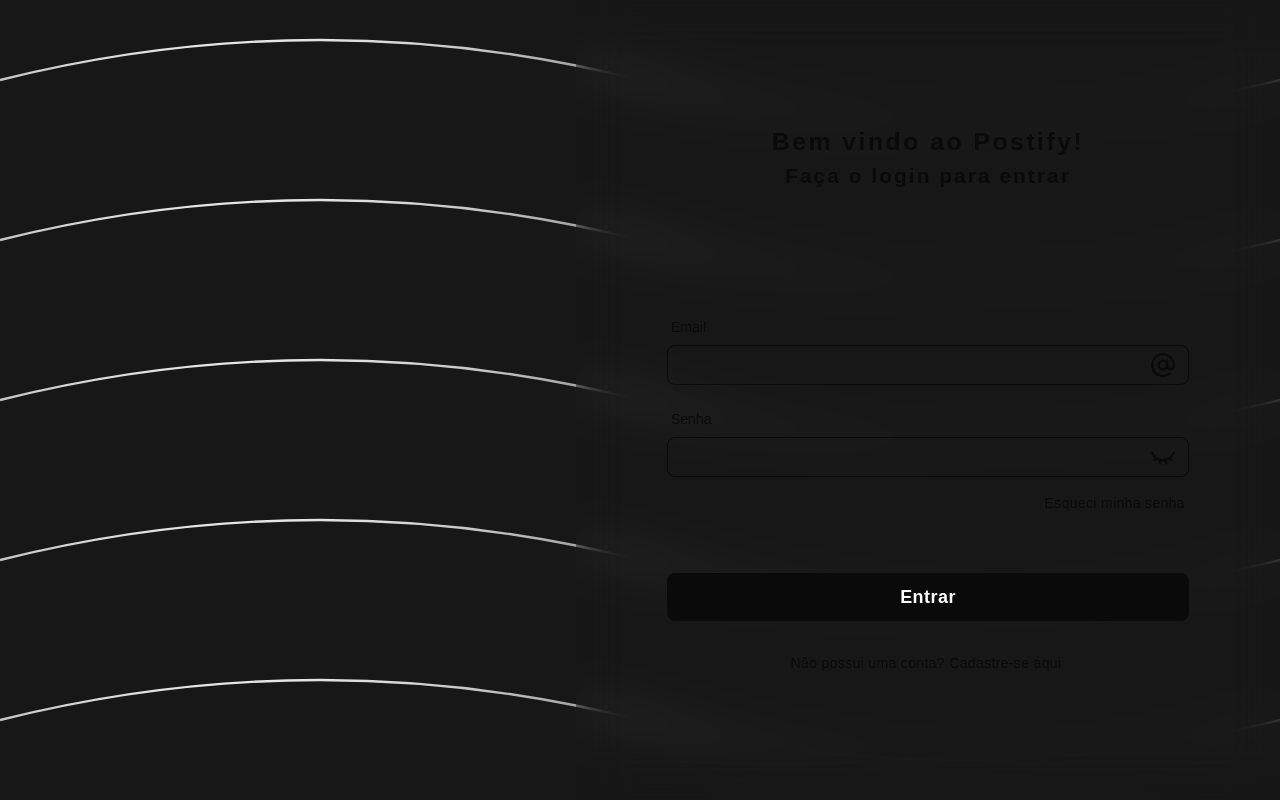
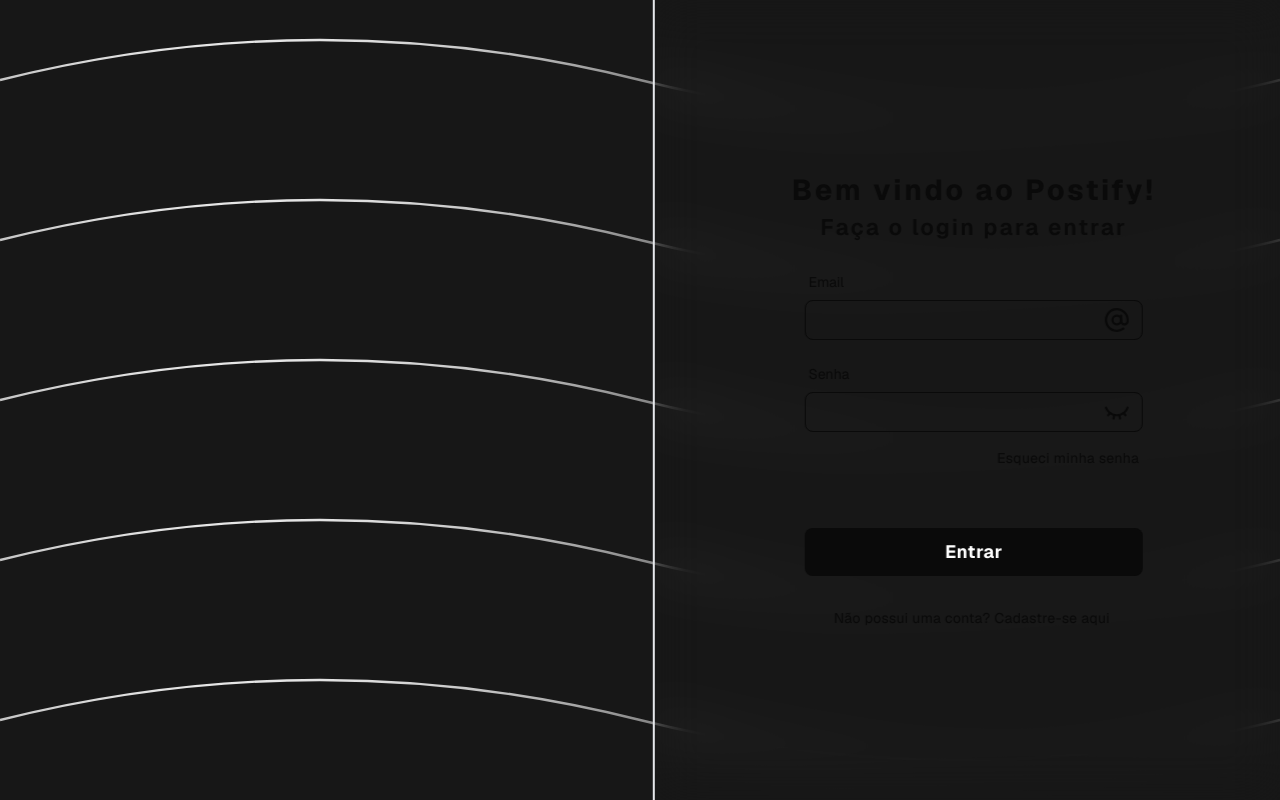
Before and after one commit to samuelcney/postify-blog-frontend, a Next.js app: page / in a window 1280 px wide. Built offline with nearby package versions, Linux system fonts and the light colour scheme.

Commit message:
fix: auth layout ui

```diff
--- a/src/app/home/page.tsx
+++ b/src/app/home/page.tsx
@@ -21,10 +21,13 @@
       <div className="w-full flex flex-1 h-screen flex-row">
         <SideBar.Root>
           <SideBar.Header>
-            <h1 className="text-[1.8rem] font-extrabold tracking-[0.2rem] mr-3">
+            <h1
+              className="text-[2rem] font-extrabold tracking-[0.22rem] mr-3 text-transparent"
+              style={{ WebkitTextStroke: "2px #ffffff" }}
+            >
               Postify
             </h1>
-            <Icon name="NotepadText" size="28" />
+            <Icon name="Mails" size="30" />
           </SideBar.Header>
 
           <SideBar.Content>
--- a/src/app/page.tsx
+++ b/src/app/page.tsx
@@ -11,9 +11,13 @@
 
   return (
     <div
-      className={`w-full flex flex-1 h-screen font-[family-name:var(--font-geist-sans) ${
-        isRegister ? "justify-start" : "justify-end"
-      }	 items-center background`}
+      className={`w-full h-screen flex items-center background overflow-hidden`}
+    >
+      <div
+        className={`w-full flex flex-1 h-full font-[family-name:var(--font-geist-sans)] items-center transition-transform duration-500 justify-center`}
+        style={{
+          transform: `translateX(${isRegister ? "-26%" : "26%"})`,
+        }}
       >
         <Auth.Root isRegister={isRegister}>
           {isRegister ? (
@@ -23,5 +27,6 @@
           )}
         </Auth.Root>
       </div>
+    </div>
   );
 }
--- a/src/components/AuthLayout/AuthRoot.tsx
+++ b/src/components/AuthLayout/AuthRoot.tsx
@@ -8,21 +8,23 @@
 export const AuthRoot = ({ children, isRegister }: LoginRootProps) => {
   return (
     <div
-      className={`flex flex-col w-[55%] h-full overflow-hidden backdrop-blur-xl bg-transparent justify-evenly ${
-        isRegister ? "items-end" : ""
-      }`}
+      className={`flex flex-col w-[50%] h-full overflow-hidden backdrop-blur-xl bg-transparent justify-center ${
+        isRegister ? "border-r-2" : "border-l-2"
+      } items-center gap-6`}
     >
       <div className="w-full flex flex-col justify-center items-center">
-        <h1 className="text-[1.55rem] font-bold tracking-widest">
+        <h1 className="text-[1.8rem] font-bold tracking-widest">
           {!isRegister ? "Bem vindo ao Postify!" : ""}
         </h1>
-        <h1 className="text-[1.3rem] font-semibold tracking-widest">
+        <h1 className="text-[1.4rem] font-semibold tracking-widest">
           {!isRegister
             ? "Faça o login para entrar"
             : "Faça aqui o seu cadastro"}
         </h1>
       </div>
-      <div className="flex w-full p-1">{children}</div>
+      <div className="flex w-[72%] p-1 justify-center items-center">
+        {children}
+      </div>
     </div>
   );
 };
--- a/src/components/Post/PostItem.tsx
+++ b/src/components/Post/PostItem.tsx
@@ -3,20 +3,46 @@
 
 import { formatPostDateTime } from "@/utils/formatPostDateTime";
 import { getCategoryColor } from "@/utils/getCategoryColor";
+import { useState } from "react";
 
 export const PostItem = ({ ...post }: PostProps) => {
   const categoryColor = post?.category?.title
     ? getCategoryColor(post.category.title)
     : "#A8A8A8";
+
+  const [openOptions, setOpenOptions] = useState(false);
+
   return (
     <div className="w-[50%] border-[0.1px] border-lightgray	flex flex-col p-2 rounded-md">
-      <div className="w-full p-2 flex gap-2 items-center">
+      <div className="w-full justify-between items-center flex">
+        <div className="p-2 flex gap-2 items-center">
           <Icon name="CircleUserRound" size="32" />
           <p className="text-sm">{post?.user?.username}</p>
           <p className="text-lightgray text-sm">•</p>
           <p className="text-lightgray text-xs italic tracking-wider">
             {formatPostDateTime(post?.createdAt || "")}
           </p>
+        </div>
+
+        <span className="relative   cursor-pointer mr-2">
+          <Icon
+            name="Ellipsis"
+            size="32"
+            onClick={() => {
+              setOpenOptions(!openOptions);
+            }}
+          />
+
+          {openOptions && (
+            <span className="absolute right-[-480%] top-[-50%] bg-[#171717] text-white p-2 rounded-md shadow-md w-[130px] z-50 cursor-pointer">
+              <p>Ver detalhes</p>
+              <span className="flex flex-row items-center gap-2">
+                <p>Excluir</p>
+                <Icon name="Trash2" size={18} />
+              </span>
+            </span>
+          )}
+        </span>
       </div>
 
       <div className="w-full justify-center flex py-2">
@@ -36,12 +62,12 @@
             <Icon
               name="Heart"
               size={28}
-              className="hover:opacity-50 transition duration-200"
+              className="hover:opacity-50 transition duration-200 cursor-pointer"
             />
             <Icon
               name="MessageCircle"
               size={28}
-              className="hover:opacity-50 transition duration-200"
+              className="hover:opacity-50 transition duration-200 cursor-pointer"
             />
           </div>
 
```
Lines whose indentation alone changed are shown as unchanged.
